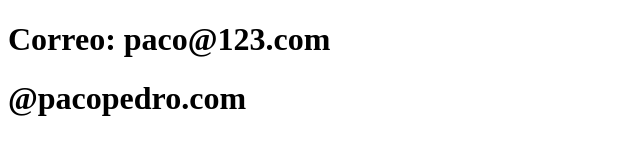
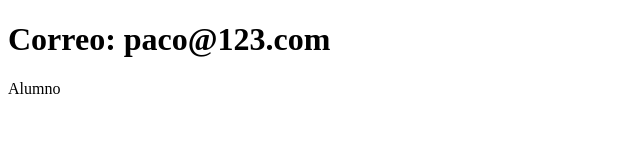
Before and after one commit to Ferjose56/SistemaDeRegistro, a plain HTML site: page contacto.html in a window 1280 px wide. Shown: the whole page, without its empty margins (0-640 px from the left). Drawn offline with Linux system fonts and the light colour scheme.

Commit message:
actualiza el contacto

```diff
--- a/contacto.html
+++ b/contacto.html
@@ -7,6 +7,6 @@
 </head>
 <body>
     <h1>Correo: paco@123.com</h1>
-    <h1>@pacopedro.com</h1>
+    <p>Alumno</p>
 </body>
 </html>
```
